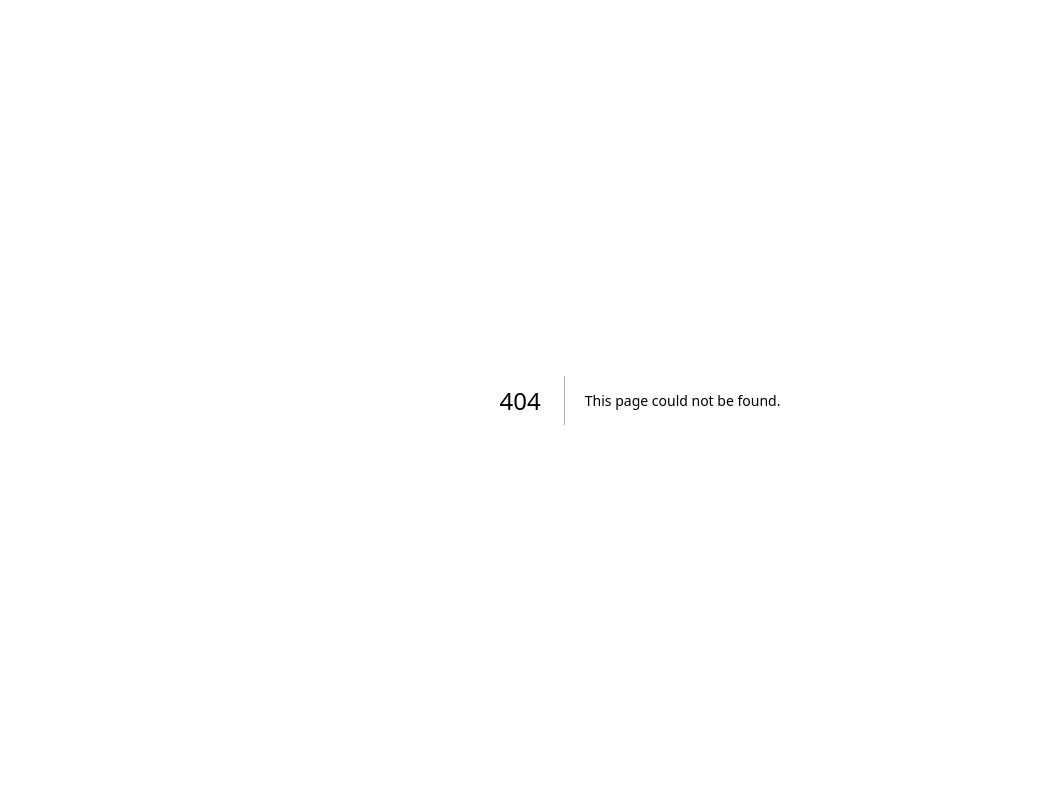
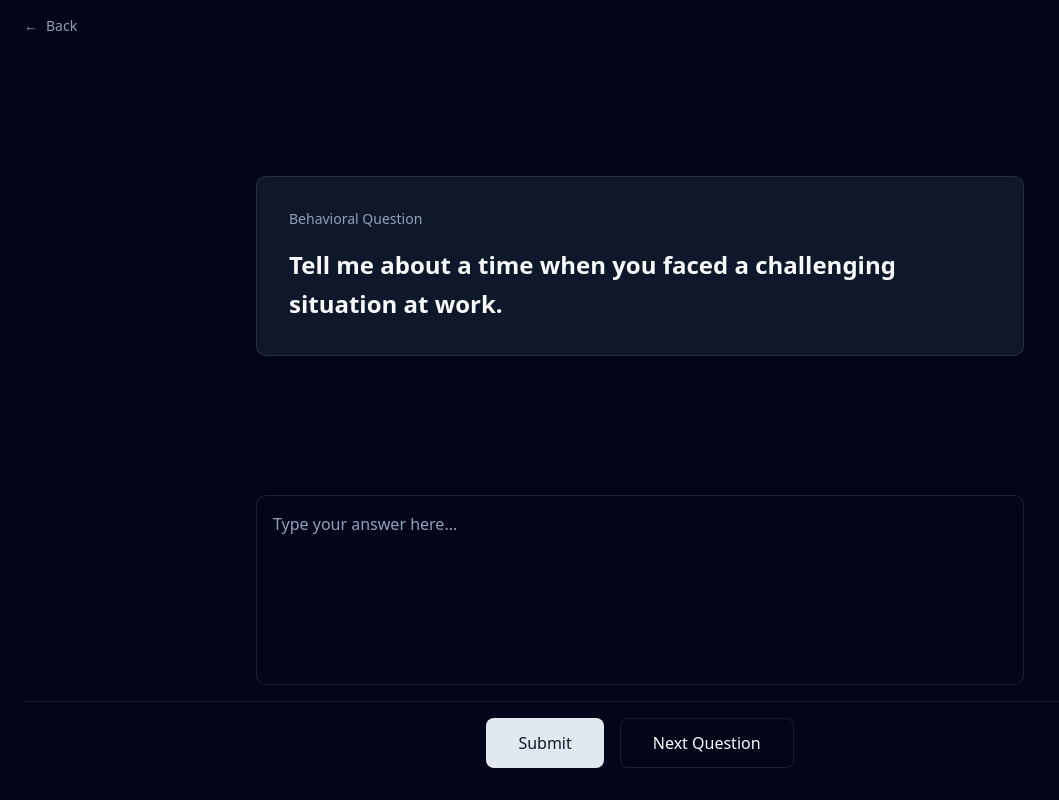
Before and after one commit to gongireddysr/interview-prep-platform, a Next.js app: page /prep/behavioral in a window 1280 px wide. Before the commit this address had no page. Shown: the whole page, without its empty margins (0-1059 px from the left). Built offline with nearby package versions, Linux system fonts and the light colour scheme.

Commit message:
behavioral page

```diff
--- /dev/null
+++ b/src/app/prep/behavioral/page.tsx
@@ -0,0 +1,74 @@
+"use client";
+
+import { useState } from "react";
+import { useRouter } from "next/navigation";
+
+export default function BehavioralPage() {
+  const router = useRouter();
+  const [answer, setAnswer] = useState("");
+
+  const currentQuestion = "Tell me about a time when you faced a challenging situation at work.";
+
+  const handleBack = () => {
+    router.push("/prep");
+  };
+
+  const handleSubmit = () => {
+    // Non-functional
+  };
+
+  const handleNextQuestion = () => {
+    // Non-functional
+  };
+
+  return (
+    <div className="flex min-h-screen flex-col px-6 py-4">
+      {/* Back Button */}
+      <button
+        onClick={handleBack}
+        className="flex items-center gap-2 text-sm font-medium text-muted-foreground hover:text-foreground transition-colors self-start"
+      >
+        <span>←</span>
+        <span>Back</span>
+      </button>
+
+      {/* Question Section - 2/3 of screen */}
+      <div className="flex-[2] flex items-center justify-center py-8">
+        <div className="w-full max-w-3xl rounded-lg border border-border bg-card p-8">
+          <h2 className="text-sm font-medium text-muted-foreground mb-4">
+            Behavioral Question
+          </h2>
+          <p className="text-2xl font-semibold text-foreground leading-relaxed">
+            {currentQuestion}
+          </p>
+        </div>
+      </div>
+
+      {/* Answer Text Box - Takes majority of remaining space */}
+      <div className="flex-[1] flex flex-col pb-4">
+        <textarea
+          value={answer}
+          onChange={(e) => setAnswer(e.target.value)}
+          placeholder="Type your answer here..."
+          className="w-full max-w-3xl mx-auto flex-1 rounded-lg border border-border bg-background p-4 text-foreground placeholder:text-muted-foreground resize-none focus:outline-none focus:ring-2 focus:ring-primary focus:border-transparent"
+        />
+      </div>
+
+      {/* Action Buttons */}
+      <div className="flex justify-center gap-4 py-4 border-t border-border">
+        <button
+          onClick={handleSubmit}
+          className="px-8 py-3 rounded-md bg-primary text-primary-foreground font-medium hover:bg-primary/90 transition-colors"
+        >
+          Submit
+        </button>
+        <button
+          onClick={handleNextQuestion}
+          className="px-8 py-3 rounded-md border border-border bg-transparent text-foreground font-medium hover:bg-muted transition-colors"
+        >
+          Next Question
+        </button>
+      </div>
+    </div>
+  );
+}
--- a/src/app/prep/page.tsx
+++ b/src/app/prep/page.tsx
@@ -19,6 +19,8 @@ export default function PrepPage() {
   const handleStartPrep = () => {
     if (selectedCategory === "recruiter") {
       router.push("/prep/recruiter");
+    } else if (selectedCategory === "behavioral") {
+      router.push("/prep/behavioral");
     }
   };
 
```
